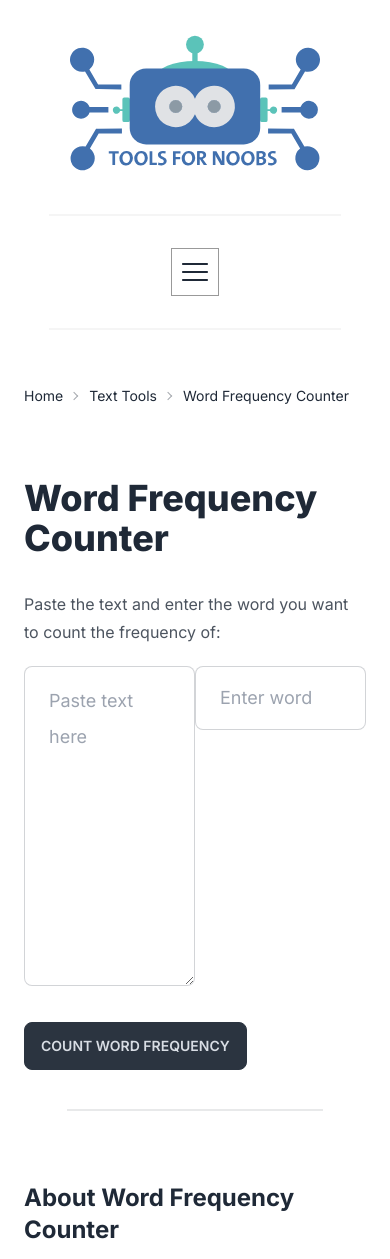
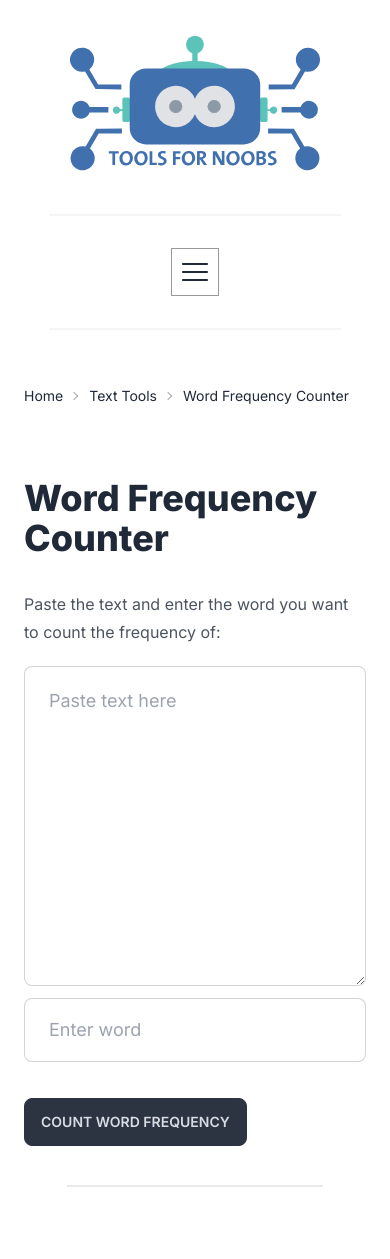
Before and after one commit to waelnassaf/tools-for-noobs, a Next.js app: page /tools/text/word-frequency-counter in a window 390 px wide. Shown: the top 1259 px of the page. Built offline with nearby package versions, Linux system fonts and the light colour scheme.

Commit message:
Fix input style

```diff
--- a/app/tools/text/word-frequency-counter/page.tsx
+++ b/app/tools/text/word-frequency-counter/page.tsx
@@ -57,7 +57,7 @@
                     frequency of:
                 </p>
 
-                <div className="flex lg:gap-4 mb-4">
+                <div className="lg:flex lg:gap-4 mb-4">
                     <textarea
                         className="textarea textarea-lg block textarea-bordered
                         textarea-ghost w-full md:w-3/4 h-80"
@@ -65,7 +65,7 @@
                         ref={textarea}
                     ></textarea>
                     <input
-                        className="input input-bordered input-lg w-full md:w-1/4"
+                        className="input input-bordered input-lg w-full md:w-1/4 mt-3"
                         placeholder="Enter word"
                         ref={targetWordInput}
                     />
```
